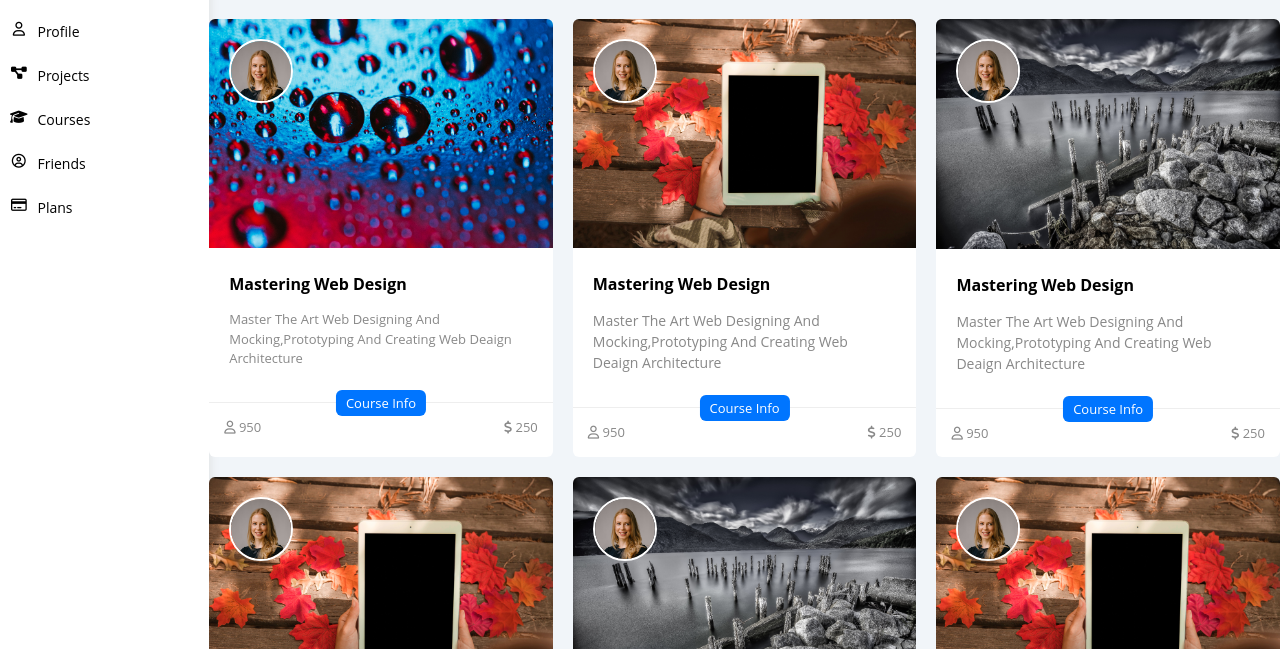
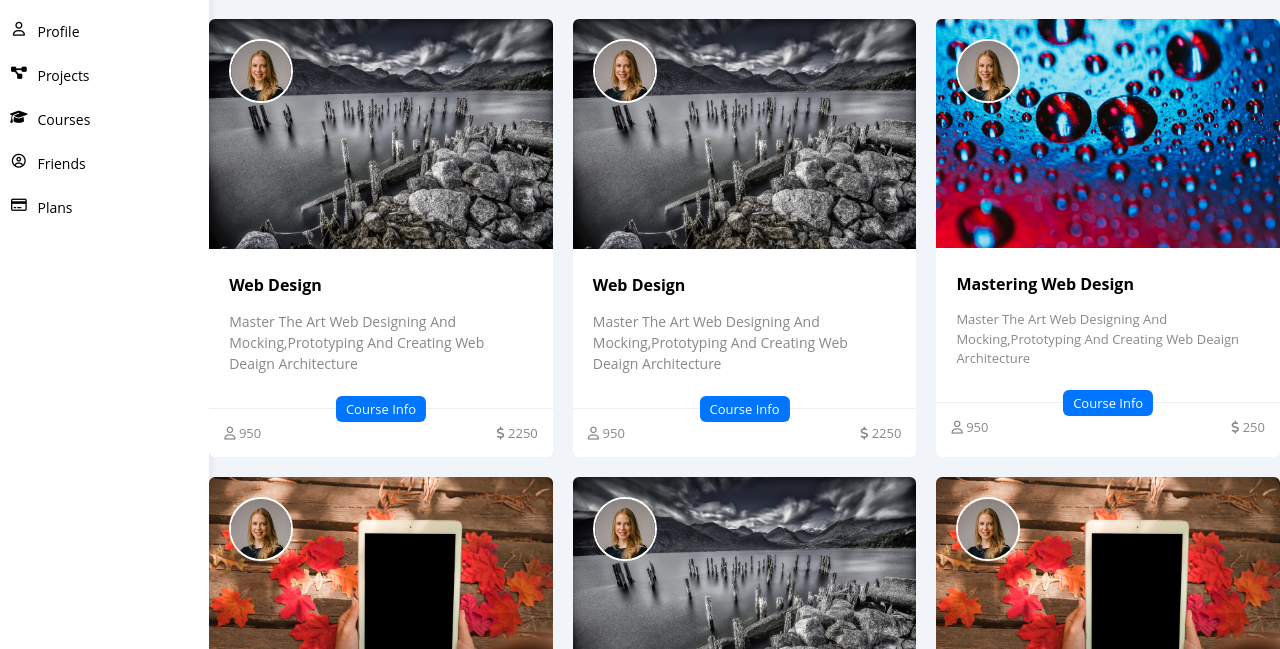
Before and after one commit to Costo-kamal/Dashboard, a plain HTML site: page courses.html in a window 1280 px wide. Shown: the part 151-800 px from the top of the page. Drawn offline with Linux system fonts and the light colour scheme.

Commit message:
changes-2

```diff
--- a/courses.html
+++ b/courses.html
@@ -93,6 +93,51 @@
             <h1 class="p-relative">Courses</h1>
             <div class="courses-page d-grid gap-20">
                 <div class="course bg-white rad-6 p-relative">
+                    <img class="cover" src="courses-4.jpg">
+                    <img class="instructor" src="user-1.png">
+                    <div class="p-20">
+                        <h4 class="m-0"> Web Design</h4>
+                        <p class="description c-grey mt-15 fs-14">
+                            Master The Art Web Designing And Mocking,Prototyping And Creating Web Deaign Architecture
+                        </p>
+                    </div>
+                    <div class="info p-15 p-relative between-flex">
+                        <span class="title bg-blue c-white btn-shape">Course Info</span>
+                        <span class="c-grey">
+                            <i class="fa-regular fa-user"></i>
+                            950
+                        </span>
+                        <span class="c-grey">
+                            <i class="fa-solid fa-dollar-sign"></i>
+                            2250
+                        </span>
+                    </div>
+
+                </div>
+                <div class="course bg-white rad-6 p-relative">
+                    <img class="cover" src="courses-4.jpg">
+                    <img class="instructor" src="user-1.png">
+                    <div class="p-20">
+                        <h4 class="m-0"> Web Design</h4>
+                        <p class="description c-grey mt-15 fs-14">
+                            Master The Art Web Designing And Mocking,Prototyping And Creating Web Deaign Architecture
+                        </p>
+                    </div>
+                    <div class="info p-15 p-relative between-flex">
+                        <span class="title bg-blue c-white btn-shape">Course Info</span>
+                        <span class="c-grey">
+                            <i class="fa-regular fa-user"></i>
+                            950
+                        </span>
+                        <span class="c-grey">
+                            <i class="fa-solid fa-dollar-sign"></i>
+                            2250
+                        </span>
+                    </div>
+
+                </div>
+
+                <div class="course bg-white rad-6 p-relative">
                     <img class="cover" src="courses-5.jpg">
                     <img class="instructor" src="user-1.png">
                     <div class="p-20">
@@ -135,7 +180,8 @@
                         </span>
                     </div>
 
-                </div><div class="course bg-white rad-6 p-relative">
+                </div>
+                <div class="course bg-white rad-6 p-relative">
                     <img class="cover" src="courses-4.jpg">
                     <img class="instructor" src="user-1.png">
                     <div class="p-20">
@@ -156,7 +202,8 @@
                         </span>
                     </div>
 
-                </div><div class="course bg-white rad-6 p-relative">
+                </div>
+                <div class="course bg-white rad-6 p-relative">
                     <img class="cover" src="courses-6.jpg">
                     <img class="instructor" src="user-1.png">
                     <div class="p-20">
@@ -177,7 +224,8 @@
                         </span>
                     </div>
 
-                </div><div class="course bg-white rad-6 p-relative">
+                </div>
+                <div class="course bg-white rad-6 p-relative">
                     <img class="cover" src="courses-4.jpg">
                     <img class="instructor" src="user-1.png">
                     <div class="p-20">
@@ -198,7 +246,8 @@
                         </span>
                     </div>
 
-                </div><div class="course bg-white rad-6 p-relative">
+                </div>
+                <div class="course bg-white rad-6 p-relative">
                     <img class="cover" src="courses-6.jpg">
                     <img class="instructor" src="user-1.png">
                     <div class="p-20">
@@ -219,7 +268,8 @@
                         </span>
                     </div>
 
-                </div><div class="course bg-white rad-6 p-relative">
+                </div>
+                <div class="course bg-white rad-6 p-relative">
                     <img class="cover" src="courses-4.jpg">
                     <img class="instructor" src="user-1.png">
                     <div class="p-20">
@@ -240,7 +290,8 @@
                         </span>
                     </div>
 
-                </div><div class="course bg-white rad-6 p-relative">
+                </div>
+                <div class="course bg-white rad-6 p-relative">
                     <img class="cover" src="courses-5.jpg">
                     <img class="instructor" src="user-1.png">
                     <div class="p-20">
@@ -261,7 +312,8 @@
                         </span>
                     </div>
 
-                </div><div class="course bg-white rad-6 p-relative">
+                </div>
+                <div class="course bg-white rad-6 p-relative">
                     <img class="cover" src="courses-6.jpg">
                     <img class="instructor" src="user-1.png">
                     <div class="p-20">
@@ -282,7 +334,8 @@
                         </span>
                     </div>
 
-                </div><div class="course bg-white rad-6 p-relative">
+                </div>
+                <div class="course bg-white rad-6 p-relative">
                     <img class="cover" src="courses-5.jpg">
                     <img class="instructor" src="user-1.png">
                     <div class="p-20">
@@ -303,7 +356,8 @@
                         </span>
                     </div>
 
-                </div><div class="course bg-white rad-6 p-relative">
+                </div>
+                <div class="course bg-white rad-6 p-relative">
                     <img class="cover" src="courses-4.jpg">
                     <img class="instructor" src="user-1.png">
                     <div class="p-20">
@@ -324,7 +378,8 @@
                         </span>
                     </div>
 
-                </div><div class="course bg-white rad-6 p-relative">
+                </div>
+                <div class="course bg-white rad-6 p-relative">
                     <img class="cover" src="courses-6.jpg">
                     <img class="instructor" src="user-1.png">
                     <div class="p-20">
@@ -345,7 +400,8 @@
                         </span>
                     </div>
 
-                </div><div class="course bg-white rad-6 p-relative">
+                </div>
+                <div class="course bg-white rad-6 p-relative">
                     <img class="cover" src="courses-4.jpg">
                     <img class="instructor" src="user-1.png">
                     <div class="p-20">
@@ -367,6 +423,10 @@
                     </div>
 
                 </div>
+
+
+
+
             </div>
 
 
```
